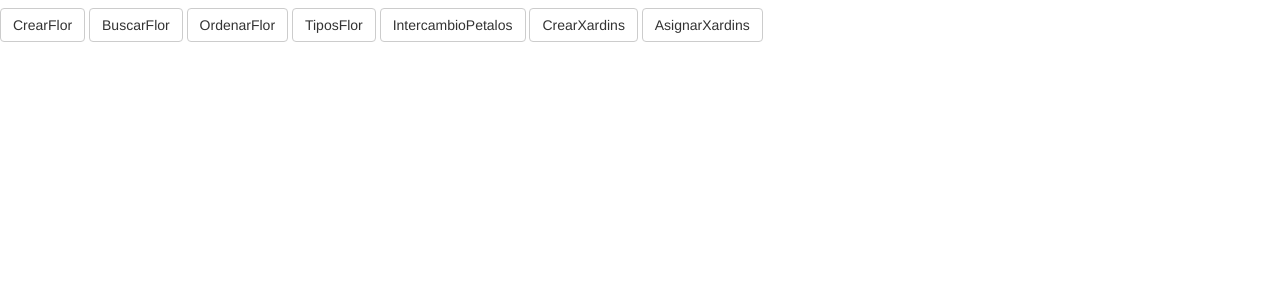
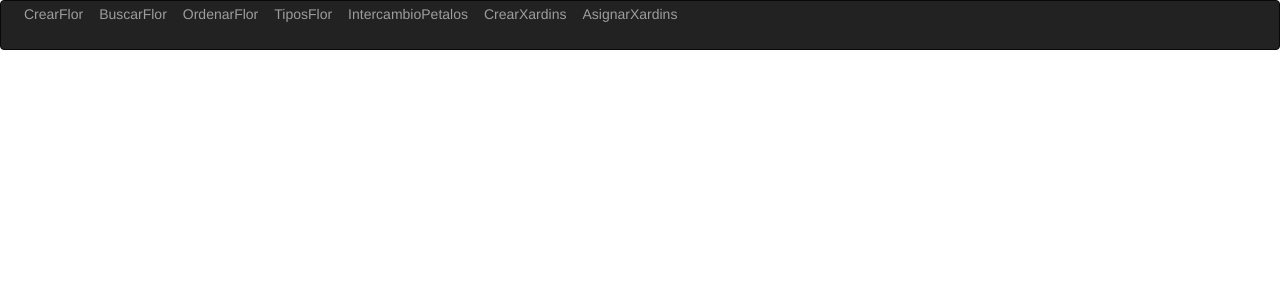
Before and after one commit to AdrianBaqueiro/Ejercicios, a PHP site: page /Ejercicios/dwcs/ejercicioFlores.php in a window 1280 px wide. Shown: the top 300 px of the page. Run offline with PHP 8.4, Linux system fonts and the light colour scheme.

Commit message:
26/01/2017

```diff
--- a/dwcs/clases/flor.php
+++ b/dwcs/clases/flor.php
@@ -6,8 +6,8 @@
 
 	 	protected $tipo;
 	    private $n_petalos = array();
-	    static $altura = 0;
-	    static $n_flores = 0;
+	    public static $altura = 0;
+	    public static $n_flores = 0;
 	    private $xardins = array();
 
 	    function plantar_flor($tipo,$n_petalos,$cor){
@@ -23,7 +23,22 @@
 	    }
 
 	    function contemplar_flor(){
-	       echo "tipo: ".$this->tipo."</br>Numero de petalos: ".count($this->n_petalos)."</br>altura flores: ".self::$altura."</br>numero de flores: ".self::$n_flores."</br>";
+	       echo "<div class='well' class='list-group'>
+	       			<ul>
+						<li class='list-group-item'>
+							<p>Tipo: ".$this->tipo."</p>
+						</li>
+		       			<li class='list-group-item'>
+		       				<p>Numero de petalos: ".count($this->n_petalos)."</p>
+		       			</li>
+		       			<li class='list-group-item'>
+		       				<p>Altura flores: ".self::$altura."</p>
+		       			</li>
+		       			<li class='list-group-item'>
+		       				<p>Numero de flores: ".self::$n_flores."</p>
+		       			</li>
+	       			</ul>
+	    		 </div>";
 	       if(count($this->xardins)!=0)
 	       {
 	       	echo "Xardins</br>";
--- a/dwcs/ejercicioFlores.php
+++ b/dwcs/ejercicioFlores.php
@@ -6,18 +6,36 @@
 		<link  rel="stylesheet" type="text/css"  href="..\bootstrap-3.3.7-dist\css\bootstrap.css">
 	</head>
 	<body>
-		<form method="POST" action="ejercicioFlores.php">
-		<input type="hidden" name="action"/>
-			<div>
-				<input class="btn btn-default navbar-btn" type="submit" name="submit" value="CrearFlor" />
-				<input class="btn btn-default navbar-btn" type="submit" name="submit" value="BuscarFlor" />
-				<input class="btn btn-default navbar-btn" type="submit" name="submit" value="OrdenarFlor" />
-				<input class="btn btn-default navbar-btn" type="submit" name="submit" value="TiposFlor" />
-				<input class="btn btn-default navbar-btn" type="submit" name="submit" value="IntercambioPetalos" />
-				<input class="btn btn-default navbar-btn" type="submit" name="submit" value="CrearXardins" />
-				<input class="btn btn-default navbar-btn" type="submit" name="submit" value="AsignarXardins" />
-			</div>
-		</form>
+		<nav class="navbar navbar-inverse">
+		  <div class="container-fluid">
+			<form method="POST" action="ejercicioFlores.php">
+				<input type="hidden" name="action"/>
+				<ul  class="nav navbar-nav">
+					<li>
+						<input class="btn-link" type="submit" name="submit" value="CrearFlor" />
+					</li>
+					<li>
+						<input class="btn-link" type="submit" name="submit" value="BuscarFlor" />
+					</li>
+					<li>
+						<input class="btn-link" type="submit" name="submit" value="OrdenarFlor" />
+					</li>
+					<li>
+						<input class="btn-link" type="submit" name="submit" value="TiposFlor" />
+					</li>
+					<li>
+						<input class="btn-link" type="submit" name="submit" value="IntercambioPetalos" />
+					</li>
+					<li>
+						<input class="btn-link" type="submit" name="submit" value="CrearXardins" />
+					</li>
+					<li>
+						<input class="btn-link" type="submit" name="submit" value="AsignarXardins" />
+					</li>
+				</ul>
+			</form>
+		  </div>
+		</nav>
 	</body>
 </html>
 
@@ -28,6 +46,7 @@
 
 	$flores;
 	$xardins;
+	$n_flores;
 
 	$tipo = isset($_POST['tipo']) ? $_POST['tipo']: null;
 	$cor = isset($_POST['cor']) ? $_POST['cor']: null;
@@ -46,14 +65,32 @@
 	}else
 		$xardins = array();
 
-	//function plantar_flor($tipo,$n_petalos,$cor,$altura,$n_flores)
+	if(isset($_SESSION['n_flores']))
+	{
+		$n_flores = $_SESSION['n_flores'];
+		Flor::$n_flores = $n_flores;
+	}else
+		$n_flores = Flor::$n_flores;
+	//If para mantener la ultima opción pulsada del menu
+	if($submit == null)
+	{
+		if(isset($_SESSION['submit']))
+			$submit = $_SESSION['submit'];
+		else
+			$submit = "default";
+	}
+
+
+
+
+	//function plantar_flor($tipo,$n_petalos,$cor)
 	if($tipo!= null)
 	{
 		$flor = new FLor();
 		$flor->plantar_flor($tipo,$numPetalos,$cor);
-		Flor::incrementar_flores();
 		array_push($flores, $flor);
 		$_SESSION['flores'] = serialize($flores);
+		$_SESSION['n_flores'] = Flor::$n_flores;
 	}
 
 	if(isset($_POST['tipoBuscar']))
@@ -134,7 +171,7 @@
 	}
 
 
-
+$_SESSION['submit'] = $submit;
 
 
 
@@ -147,7 +184,7 @@
 	function crearFlor()
 	{
 
-		print('<form method="POST" action="ejercicioFlores.php">
+		print('<form method="POST"  class="well"  action="ejercicioFlores.php">
 				<h2>Crear Flor</h2>
 				<div  class="input-group">
 					<span class="input-group-addon">Tipo</span>
@@ -169,7 +206,7 @@
 	function buscarFlor()
 	{
 
-		print('<form method="POST" action="ejercicioFlores.php">
+		print('<form method="POST"  class="well"  action="ejercicioFlores.php">
 				<h2>Buscar Flor</h2>
 				<div  class="input-group">
 					<input type="text" name="tipoBuscar" class="form-control"  />
@@ -183,7 +220,7 @@
 	function ordenarFlor()
 	{
 
-		print('<form method="POST" action="ejercicioFlores.php">
+		print('<form method="POST" class="well"  action="ejercicioFlores.php">
 				<h2>Ordenar Flor</h2>
 				<div  class="input-group">
 					<input type="hidden" name="ordenar" class="form-control"  />
@@ -197,7 +234,7 @@
 	function tiposFlor($flores)
 	{
 
-		print('<form method="POST" action="ejercicioFlores.php">
+		print('<form method="POST" class="well"  action="ejercicioFlores.php">
 				<h2>Tipos Flor</h2>
 				<div  class="input-group">
 					<select name="selectMostrar" class="form-control">
@@ -219,7 +256,7 @@
 	function intercambiarPetalos($flores)
 	{
 
-		print('<form method="POST" action="ejercicioFlores.php">
+		print('<form method="POST" class="well"  action="ejercicioFlores.php">
 				<h2>Intercambio Petalos</h2>
 				<div  class="input-group">
 					<select name="selectI1" class="form-control">
@@ -250,7 +287,7 @@
 	function crearXardins()
 	{
 
-		print('<form method="POST" action="ejercicioFlores.php">
+		print('<form method="POST" class="well"  action="ejercicioFlores.php">
 				<h2>Crear Xardin</h2>
 				<input type="hidden" name="crearXardin" />
 				<div  class="input-group">
@@ -272,7 +309,7 @@
 	function asignarXardins($flores,$xardins)
 	{
 
-		print('<form method="POST" action="ejercicioFlores.php">
+		print('<form method="POST" class="well"  action="ejercicioFlores.php">
 				<h2>Asignar Xardin</h2>
 				<input type="hidden" name="asignarXardin" />
 				<div  class="input-group">
```
